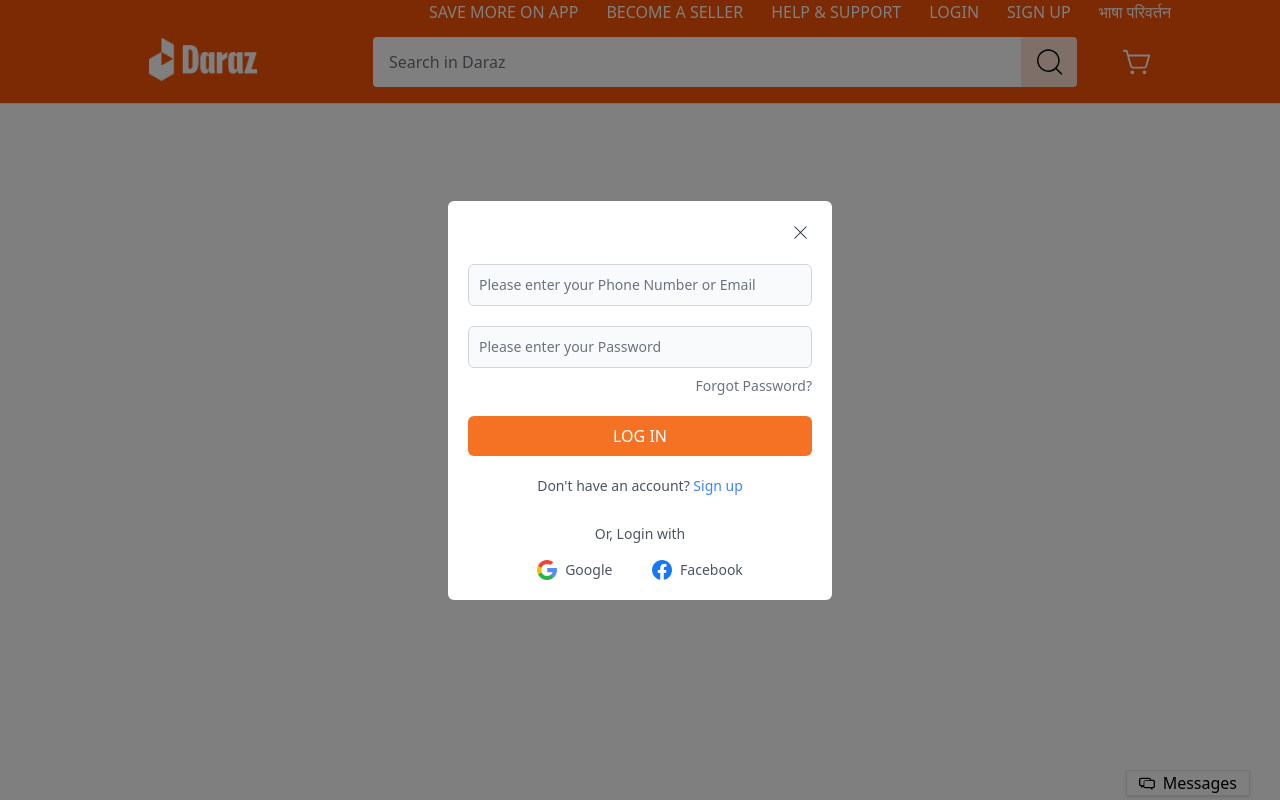
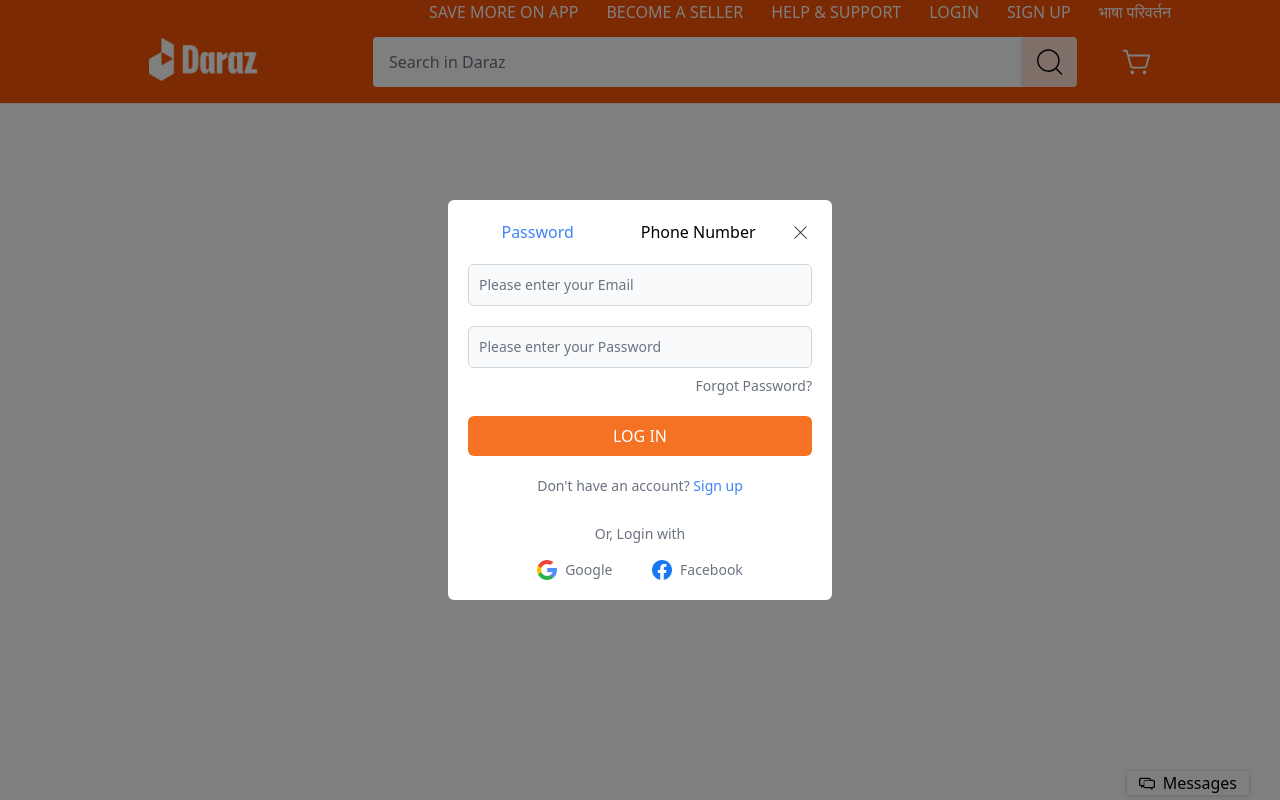
Before and after one commit to Ram-cpu-coder/DARAZ-CLONE, a React (Vite) app: page /login in a window 1280 px wide. Built offline with nearby package versions, Linux system fonts and the light colour scheme.

Commit message:
login page with multiple login options

```diff
--- a/src/Pages/Login.jsx
+++ b/src/Pages/Login.jsx
@@ -1,15 +1,16 @@
-import React, { useEffect } from "react"
+import React, { useState } from "react"
 import { Link } from "react-router-dom"
 
 const Login = () => {
-  useEffect(() => {
-    // Lock scroll
-    document.body.style.overflow = "hidden"
-    return () => {
-      // Unlock scroll when component unmounts
-      document.body.style.overflow = "auto"
+  const [activeTab, setActiveTab] = useState("password")
+
+  const handleTabClick = (tab) => {
+    setActiveTab(tab)
   }
-  }, [])
+
+  const numCheck = () => {
+    console.log(`numcheck called`)
+  }
 
   return (
     <div
@@ -18,10 +19,30 @@
     >
       <div className='container-sm bg-white min-h-96 w-96 rounded-md p-5'>
         {/* tooolbar */}
-        <div className=' flex justify-end'>
+        <div className='flex justify-between items-center'>
+          <div className='flex items-center grow justify-around'>
+            <span
+              className={`font-medium cursor-pointer ${
+                activeTab === "password" ? "text-blue-500" : ""
+              }`}
+              onClick={() => handleTabClick("password")}
+            >
+              Password
+            </span>
+            <span
+              className={`font-medium cursor-pointer ${
+                activeTab === "phone" ? "text-blue-500" : ""
+              }`}
+              onClick={() => handleTabClick("phone")}
+            >
+              Phone Number
+            </span>
+          </div>
+
+          <div className='flex justify-end'>
             <Link to='/'>
               <svg
-              class='w-[23px] h-[23px] text-gray-800 dark:text-white'
+                className='w-[23px] h-[23px] text-gray-800 dark:text-white'
                 aria-hidden='true'
                 xmlns='http://www.w3.org/2000/svg'
                 width='24'
@@ -39,14 +60,17 @@
               </svg>
             </Link>
           </div>
+        </div>
+
         {/* Login Form to take user credentials */}
+        {activeTab === "password" && (
           <form action='submit' method='post' className='login-form'>
-          <label htmlFor='username' className='block mb-2 '></label>
+            <label htmlFor='email' className='block mb-2 '></label>
             <input
               type='email'
               id='email'
-            class='bg-gray-50 border border-gray-300 text-sm rounded-md focus:ring-blue-500 focus:border-blue-500 block w-full p-2.5 my-5'
-            placeholder='Please enter your Phone Number or Email'
+              className='bg-gray-50 border border-gray-300 text-sm rounded-md focus:ring-blue-500 focus:border-blue-500 block w-full p-2.5 my-5'
+              placeholder='Please enter your Email'
               required
             />
 
@@ -54,7 +78,7 @@
             <input
               type='password'
               id='password'
-            class='bg-gray-50 border border-gray-300 text-sm rounded-md focus:ring-blue-500 focus:border-blue-500 block w-full p-2.5 my-2'
+              className='bg-gray-50 border border-gray-300 text-sm rounded-md focus:ring-blue-500 focus:border-blue-500 block w-full p-2.5 my-2'
               placeholder='Please enter your Password'
               required
             />
@@ -70,13 +94,52 @@
               LOG IN
             </button>
           </form>
+        )}
+
+        {activeTab === "phone" && (
+          <form action='submit' method='post' className='login-form'>
+            <div className='flex items-center mt-10'>
+              <select
+                id='countr-code'
+                className='text-xs rounded-md bg-gray-50 border border-gray-300 p-3 mr-2'
+                disabled
+              >
+                <option>Np+977</option>
+              </select>
+              <label htmlFor='phone' className='block mb-2 '></label>{" "}
+              <input
+                type='text'
+                id='phone'
+                className='bg-gray-50 border border-gray-300 text-sm rounded-md focus:ring-blue-500 focus:border-blue-500 block w-full p-2.5 '
+                placeholder='Please enter your Phone Number'
+                required
+              />
+            </div>
+            <button
+              type='submit'
+              className='w-full h-10 rounded-md bg-[#f57224] text-white font-medium mt-10 '
+              onClick={numCheck}
+            >
+              <img src='' alt=''></img>
+              Send code via Whatsapp
+            </button>
+
+            <button
+              type='sumbit'
+              className='w-full h-10 border border-[#f57224] rounded-md bg-white text-[#f57224] font-medium mt-3 mb-5 hover:bg-[#f57224] hover:text-white '
+            >
+              <img src='' alt=''></img>
+              Send code via SMS
+            </button>
+          </form>
+        )}
 
         {/* Create new user account*/}
 
         <div className='create-account-container flex items-center justify-center h-100 w-full'>
-          <div className='text-center text-gray-600 text-sm '>
+          <div className='text-center text-gray-500 text-sm '>
             Don't have an account?{" "}
-            <a href='#' className='text-blue-500'>
+            <a href='signup' className='text-blue-500'>
               Sign up
             </a>
             <div className='mt-7'>
@@ -116,5 +179,4 @@
 
 // TO DO
 // View Password feature
-// Close the popup button
-// Add Valid url and links (signup, loginBtn)
+// number check Feature
--- a/src/Pages/Signup.jsx
+++ b/src/Pages/Signup.jsx
@@ -101,7 +101,7 @@
         <div className='create-account-container flex items-center justify-center h-100 w-full mt-4'>
           <div className='text-center text-gray-500 text-sm '>
             Already have an account?{" "}
-            <a href='#' className='text-blue-500'>
+            <a href='/login' className='text-blue-500'>
               Log in Now
             </a>
             <div className='mt-7'>
@@ -140,4 +140,4 @@
 export default Signup
 
 // TO DO
-// verify if the number is 10 digits long
+// number Check feature
```
Lines whose indentation alone changed are shown as unchanged.
